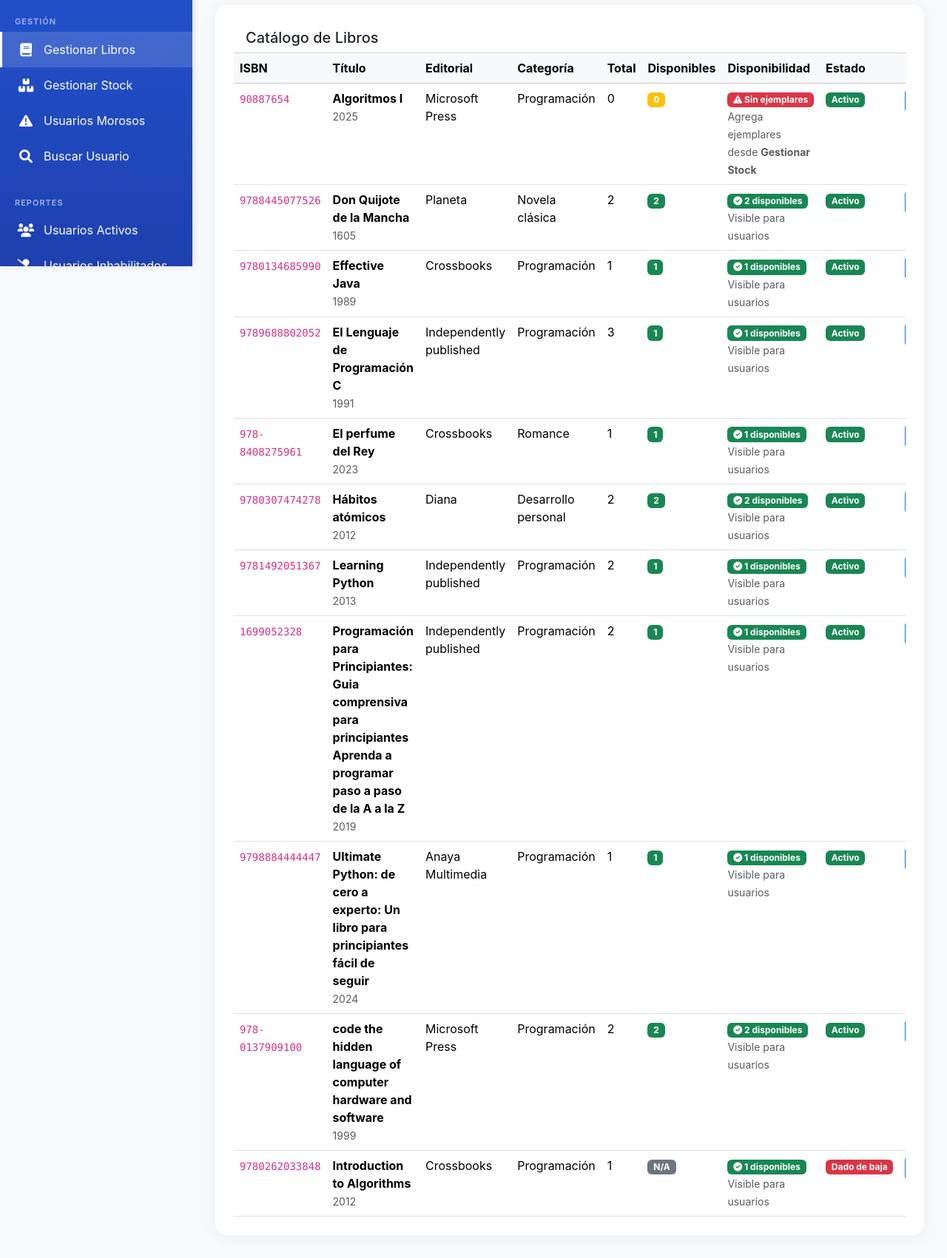
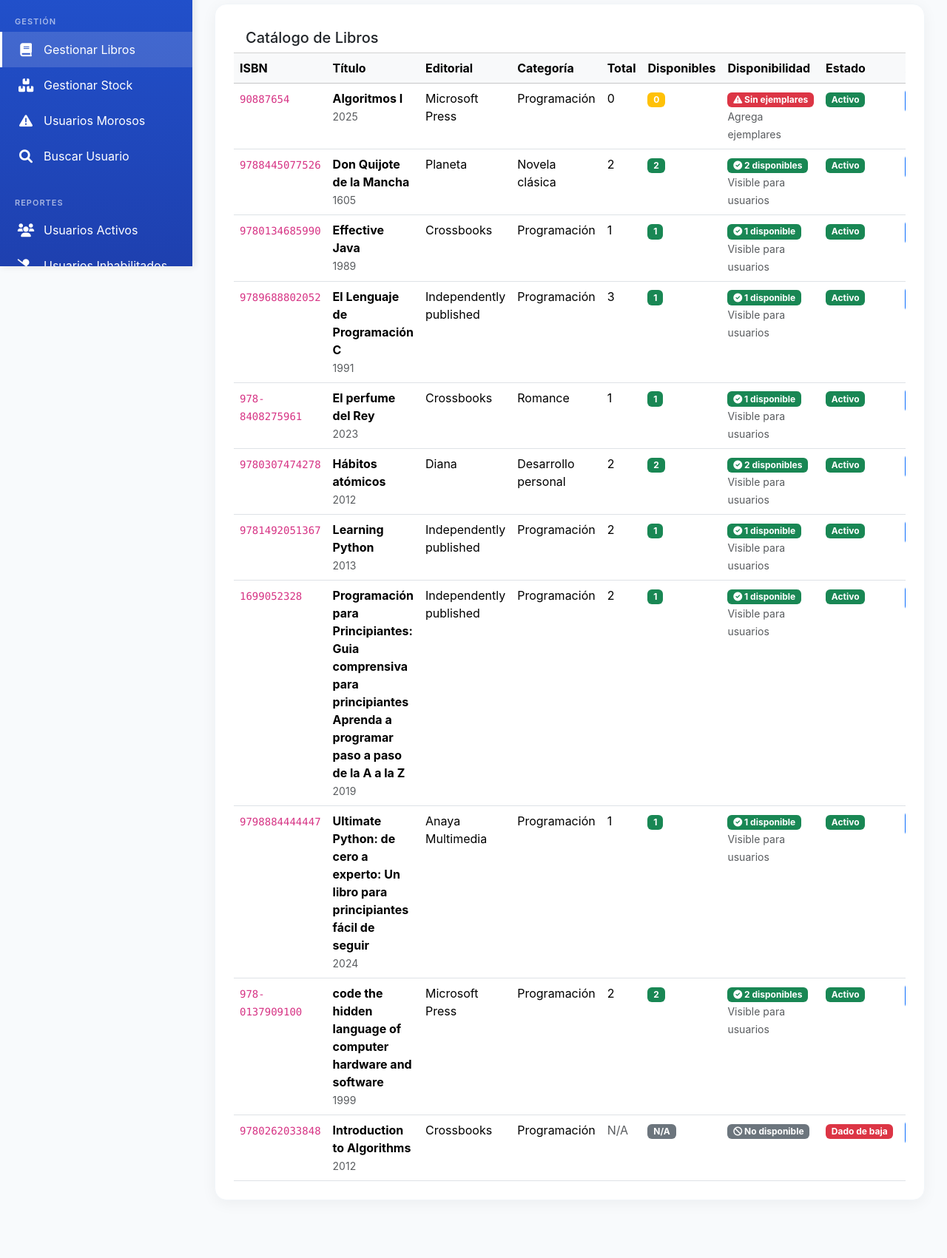
Before and after one commit to AnaVi05/biblioteca-sistema, a Django app: page /catalogo/gestion/libros/ in a window 1280 px wide. Shown: the part 440-2141 px from the top of the page at 74% size. After the commit the page ends 2037 px from the top, so only its background shows below. Run offline with Django 5.2, Linux system fonts and the light colour scheme; a user stored in the database is signed in; data comes from the database, SQL or seed files in the repository; both versions use the stored data as it was after the commit.

Commit message:
fix: corregir visualización de ejemplares disponibles en búsqueda de libros

```diff
--- a/catalogo/views.py
+++ b/catalogo/views.py
@@ -81,7 +81,17 @@ def gestionar_libros(request):
     """Lista de libros para administrar (bibliotecario ve todos)"""
     libros = Libro.objects.all().select_related('editorial', 'categoria').order_by('-activo', 'titulo')
 
-    # Agregar información de ejemplares disponibles
+    filtro = request.GET.get('filtro', '')
+    if filtro == 'activos':
+        libros = libros.filter(activo=True)
+    elif filtro == 'inactivos':
+        libros = libros.filter(activo=False)
+
+    search = request.GET.get('search', '')
+    if search:
+        libros = libros.filter(titulo__icontains=search)
+
+    # ========== MOVER EL CÁLCULO DE EJEMPLARES DESPUÉS DE LOS FILTROS ==========
     for libro in libros:
         libro.tiene_ejemplares_disponibles = Ejemplar.objects.filter(
             libro=libro,
@@ -92,23 +102,12 @@ def gestionar_libros(request):
             disponibilidad='DISPONIBLE'
         ).count()
 
-    filtro = request.GET.get('filtro', '')
-    if filtro == 'activos':
-        libros = libros.filter(activo=True)
-    elif filtro == 'inactivos':
-        libros = libros.filter(activo=False)
-
-    search = request.GET.get('search', '')
-    if search:
-        libros = libros.filter(titulo__icontains=search)
-
     context = {
         'libros': libros,
         'search': search,
         'filtro': filtro,
     }
     return render(request, 'bibliotecario/libros_lista.html', context)
-
 
 @staff_member_required
 def libro_crear(request):
--- a/templates/bibliotecario/libros_lista.html
+++ b/templates/bibliotecario/libros_lista.html
@@ -91,7 +91,13 @@
                         </td>
                         <td>{{ libro.editorial.nombre }}</td>
                         <td>{{ libro.categoria.nombre }}</td>
-                        <td>{{ libro.cantidad_total }}</td>
+                        <td>
+                            {% if libro.activo %}
+                                {{ libro.cantidad_total }}
+                            {% else %}
+                                <span class="text-muted">N/A</span>
+                            {% endif %}
+                        </td>
                         <td>
                             {% if libro.activo %}
                                 {% if libro.inventario_disponible > 0 %}
@@ -103,20 +109,24 @@
                                 <span class="badge bg-secondary">N/A</span>
                             {% endif %}
                         </td>
-                        <!-- Columna de disponibilidad (si tiene ejemplares para usuarios) -->
+                        <!-- Columna de disponibilidad -->
                         <td>
-                            {% if libro.tiene_ejemplares_disponibles %}
+                            {% if libro.activo and libro.tiene_ejemplares_disponibles %}
                                 <span class="badge bg-success">
-                                    <i class="fas fa-check-circle"></i> {{ libro.ejemplares_disponibles_count }} disponibles
+                                    <i class="fas fa-check-circle"></i> {{ libro.ejemplares_disponibles_count }} disponible{% if libro.ejemplares_disponibles_count != 1 %}s{% endif %}
                                 </span>
                                 <br>
                                 <small class="text-muted">Visible para usuarios</small>
-                            {% else %}
+                            {% elif libro.activo and not libro.tiene_ejemplares_disponibles %}
                                 <span class="badge bg-danger">
                                     <i class="fas fa-exclamation-triangle"></i> Sin ejemplares
                                 </span>
                                 <br>
-                                <small class="text-muted">Agrega ejemplares desde <strong>Gestionar Stock</strong></small>
+                                <small class="text-muted">Agrega ejemplares</small>
+                            {% else %}
+                                <span class="badge bg-secondary">
+                                    <i class="fas fa-ban"></i> No disponible
+                                </span>
                             {% endif %}
                         </td>
                         <td>
@@ -141,10 +151,22 @@
                     <tr>
                         <td colspan="9" class="text-center py-4">
                             <i class="fas fa-inbox fa-2x text-muted mb-2 d-block"></i>
-                            <p class="text-muted mb-0">No hay libros registrados</p>
-                            <a href="{% url 'libro_crear' %}" class="btn btn-sm btn-primary mt-2">
-                                <i class="fas fa-plus"></i> Agregar el primer libro
-                            </a>
+                            <p class="text-muted mb-0">
+                                {% if search %}
+                                    No se encontraron libros que coincidan con "<strong>{{ search }}</strong>"
+                                {% else %}
+                                    No hay libros registrados
+                                {% endif %}
+                            </p>
+                            {% if not search %}
+                                <a href="{% url 'libro_crear' %}" class="btn btn-sm btn-primary mt-2">
+                                    <i class="fas fa-plus"></i> Agregar el primer libro
+                                </a>
+                            {% else %}
+                                <a href="{% url 'gestionar_libros' %}" class="btn btn-sm btn-secondary mt-2">
+                                    <i class="fas fa-undo"></i> Limpiar búsqueda
+                                </a>
+                            {% endif %}
                         </td>
                     </tr>
                     {% endfor %}
```
Also changed, not shown: db.sqlite3.
